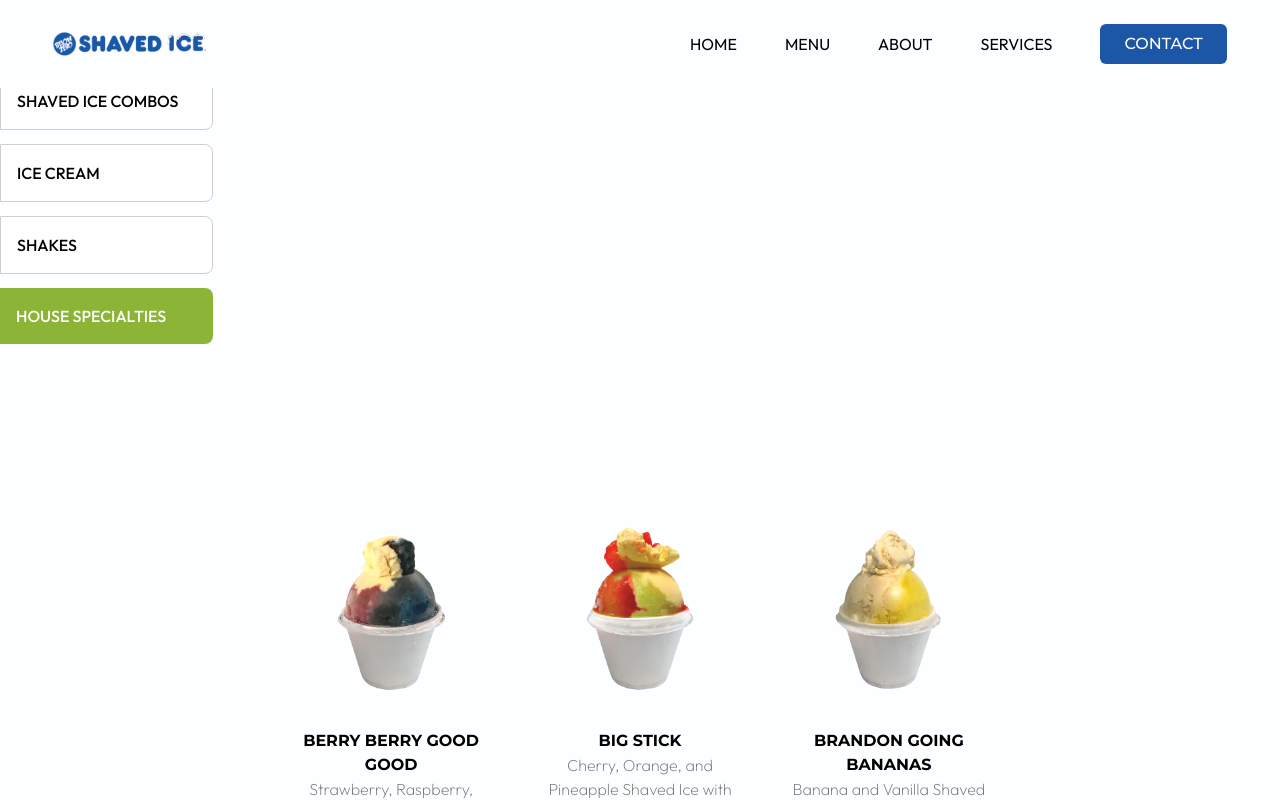
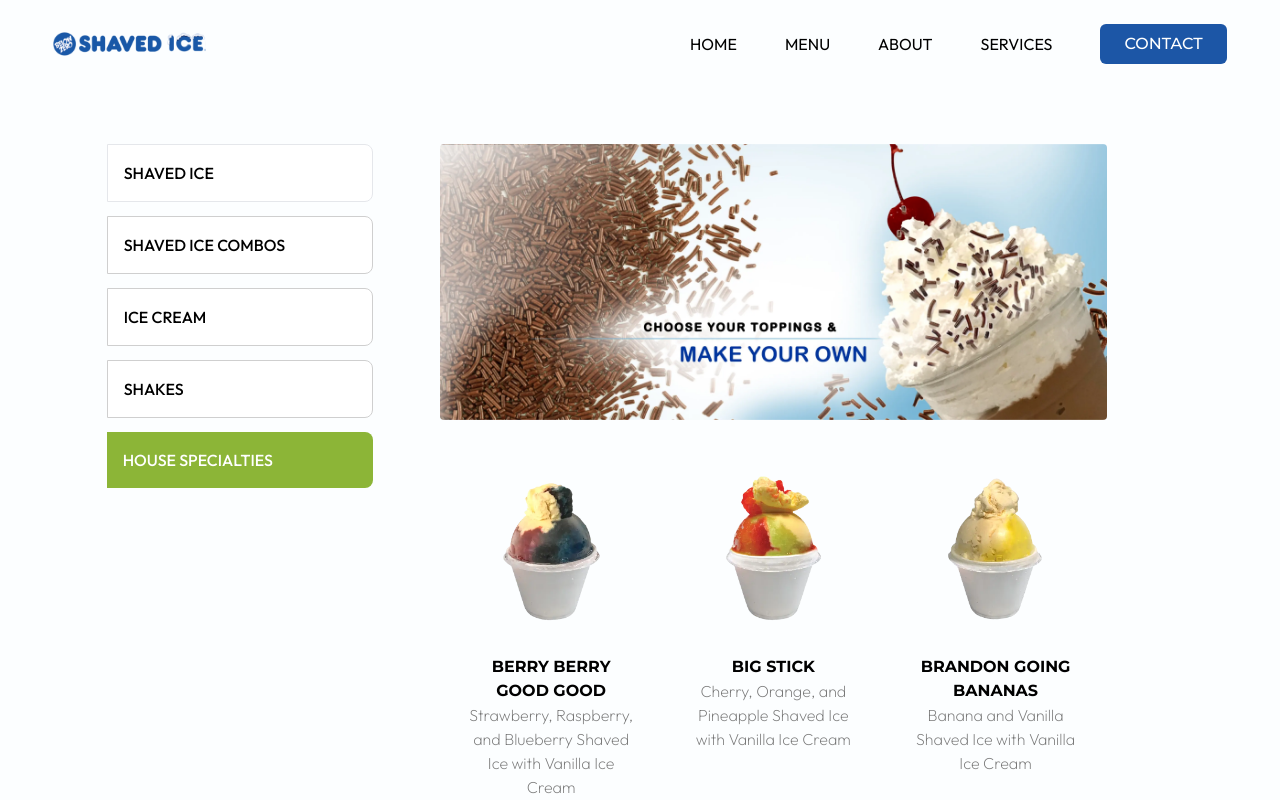
Before and after one commit to msclal/below-zero, a Next.js app: page /menu in a window 1280 px wide. Both pictures are taken after a click on the element "HOUSE SPECIALTIES". Shown: the top 800 px of the page. Built offline with nearby package versions, Linux system fonts and the light colour scheme.

Commit message:
clean up menu

```diff
--- a/src/app/menu/page.js
+++ b/src/app/menu/page.js
@@ -5,6 +5,7 @@ import Syrups from "@/components/Menu/StepSyrup";
 import Sizes from "@/components/Menu/StepSizes";
 import Toppings from "@/components/Menu/StepToppings";
 import MenuItems from "@/components/Menu/MenuItems";
+import Banner from "/public/menu/banner.webp";
 
 const specialties = [
   {
@@ -192,6 +193,7 @@ const combos = [
 
 import Menubar from "../../components/Menu/Menubar";
 import Head from "next/head";
+import Image from "next/image";
 
 const Contact = () => {
   const [isClicked, setIsClicked] = useState("SHAVED ICE");
@@ -203,20 +205,40 @@ const Contact = () => {
       <Head>
         <title>Below Zero: Shaved Ice | Menu</title>
       </Head>
-      <Menubar selectedMenuItem={isClicked} onMenuItemClick={handleClick} />
-      <div className="flex flex-col items-center min-h-screen gap-y-10 lg:gap-y-20 pt-36">
-        <div className="flex justify-end flex-col max-sm:w-10/12 sm:w-10/12 lg:w-7/12 space-y-[3%]">
+      <div className="flex justify-center">
+        <div className="flex pt-36 w-10/12 ">
+          <div className="w-4/12">
+            <Menubar
+              selectedMenuItem={isClicked}
+              onMenuItemClick={handleClick}
+            />
+          </div>
+
+          <div className="flex flex-col items-center min-h-screen gap-y-10 lg:gap-y-20 w-full">
+            <div className="flex justify-end flex-col w-full space-y-[3%] max-sm:w-10/12 sm:w-10/12 lg:w-10/12">
+              <Image
+                src={Banner}
+                alt="Landing"
+                layout="responsive"
+                className="rounded"
+                width="1"
+                height="1"
+              />
               {isClicked === "SHAVED ICE" && <Sizes />}
               {isClicked === "SHAVED ICE COMBOS" && <IceCream />}
               {isClicked === "ICE CREAM" && <Syrups />}
               {isClicked === "SHAKES" && <Toppings />}
               {isClicked === "HOUSE SPECIALTIES" && (
-            <>
+                <div className="flex flex-col justify-center">
+                  {/* <div */}
                   <MenuItems data={combos} />
                   <MenuItems data={shakes} />
                   <MenuItems data={specialties} />
-            </>
+                </div>
               )}
+            </div>
+          </div>
+          {/* max-sm:w-10/12 sm:w-10/12 lg:w-7/12 */}
         </div>
       </div>
     </>
--- a/src/components/Menu/Menubar.jsx
+++ b/src/components/Menu/Menubar.jsx
@@ -3,7 +3,7 @@ import React from "react";
 
 const Menubar = ({ selectedMenuItem, onMenuItemClick }) => {
   return (
-    <div className="relative flex flex-col w-1/6 font-medium gap-y-3.5">
+    <div className="relative flex flex-col w-full font-medium gap-y-3.5 ">
       <p
         className={`p-4 rounded-r-lg cursor-pointer transition-all duration-300 ease-in-out hover:bg-below-zero-blue-200/90 hover:text-white   ${selectedMenuItem === "SHAVED ICE" ? "bg-below-zero-blue-200 text-white" : "text-black bg-white border"}`}
         onClick={() => onMenuItemClick("SHAVED ICE")}
```
Also changed, not shown: public/menu/banner.webp (renamed from public/banner.webp). Lines whose indentation alone changed are shown as unchanged.
